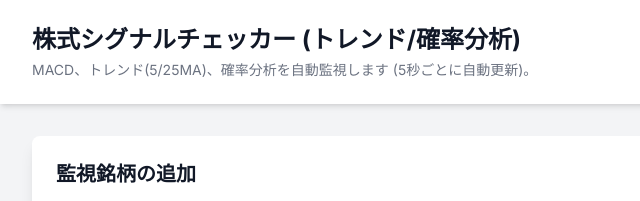
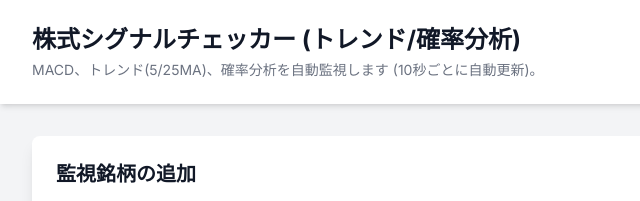
Before and after one commit to kyaitokun/TradinSgignals, a plain HTML site: page TradinSgignals/index.html in a window 1280 px wide. Shown: the top 201 px of the page, 0-640 px from the left. Drawn offline with nearby package versions, Linux system fonts and the light colour scheme.

Commit message:
no message

```diff
--- a/TradinSgignals/index.html
+++ b/TradinSgignals/index.html
@@ -45,7 +45,7 @@
             <h1 class="text-2xl font-bold text-gray-900">
                 株式シグナルチェッカー (トレンド/確率分析)
             </h1>
-            <p class="mt-1 text-sm text-gray-500">MACD、トレンド(5/25MA)、確率分析を自動監視します (5秒ごとに自動更新)。</p>
+            <p class="mt-1 text-sm text-gray-500">MACD、トレンド(5/25MA)、確率分析を自動監視します (10秒ごとに自動更新)。</p>
         </div>
     </header>
 
```
